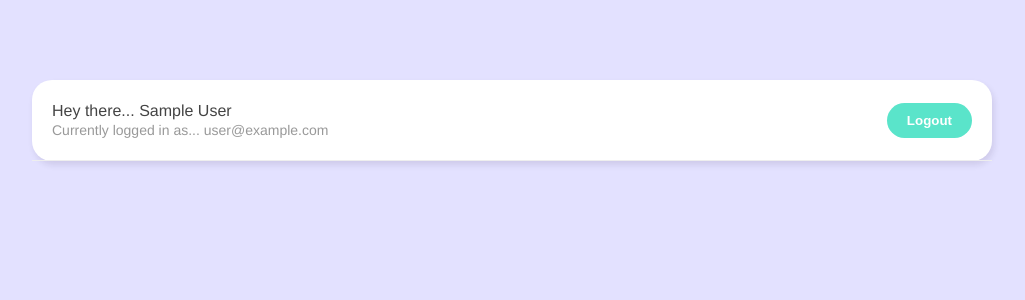
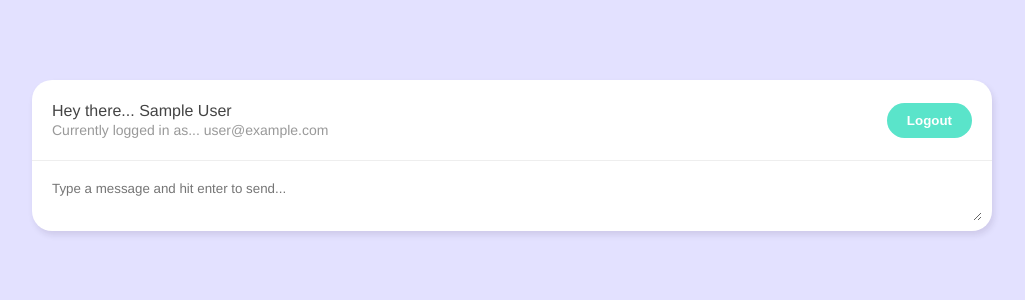
Before and after one commit to backendprincess/vue-live-chat, a Vue app: page /chatroom in a window 1280 px wide. Shown: the top 300 px of the page, without its empty margins (128-1153 px from the left). Built offline with nearby package versions, Linux system fonts and the light colour scheme; no server answers; sample sign-in values are in the browser's storage.

Commit message:
Added New chat form

```diff
--- /dev/null
+++ b/src/components/NewChatForm.vue
@@ -0,0 +1,53 @@
+<template>
+  <form>
+      <textarea
+          placeholder="Type a message and hit enter to send..."
+          v-model="message"
+          @keypress.enter.prevent="handleSubmit">
+      </textarea>
+  </form>
+</template>
+
+<script>
+import { ref } from '@vue/reactivity'
+import getUser from '../composables/getUser'
+import { timestamp } from '../firebase/config'
+
+export default {
+    setup() {
+        const { user } = getUser()
+        const message = ref('')
+
+        const handleSubmit = async () => {
+            const chat = {
+                message: message.value,
+                user: user.value.displayName,
+                createdAt: timestamp()
+            }
+
+            console.log(chat)
+            message.value = ''
+        }
+
+        return { handleSubmit, message }
+    }
+}
+</script>
+
+<style scoped>
+    form {
+        margin: 10px;
+    }
+
+    textarea {
+        width: 100%;
+        max-width: 100%;
+        margin-bottom: 6px;
+        padding: 10px;
+        box-sizing: border-box;
+        border: 0;
+        border-radius: 20px;
+        font-family: inherit;
+        outline: none;
+    }
+</style>
--- a/src/views/Chatroom.vue
+++ b/src/views/Chatroom.vue
@@ -1,6 +1,7 @@
 <template>
     <div class="container">
         <Navbar />
+        <NewChatFormVue />
     </div>
 </template>
 
@@ -9,9 +10,10 @@
 import getUser from '../composables/getUser'
 import { useRouter } from 'vue-router'
 import { watch } from 'vue'
+import NewChatFormVue from '../components/NewChatForm.vue'
 
 export default {
-    components: { Navbar },
+    components: { Navbar, NewChatFormVue },
     setup() {
         const router = useRouter()
         const { user } = getUser()
```
